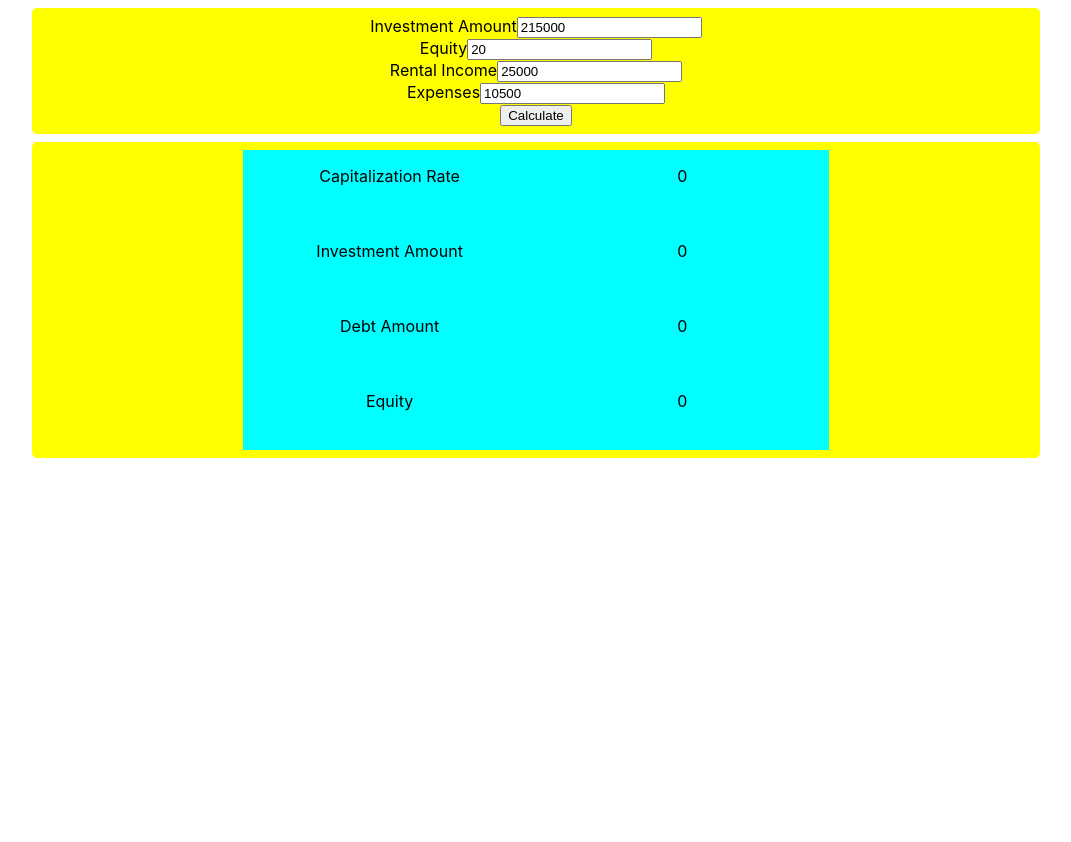
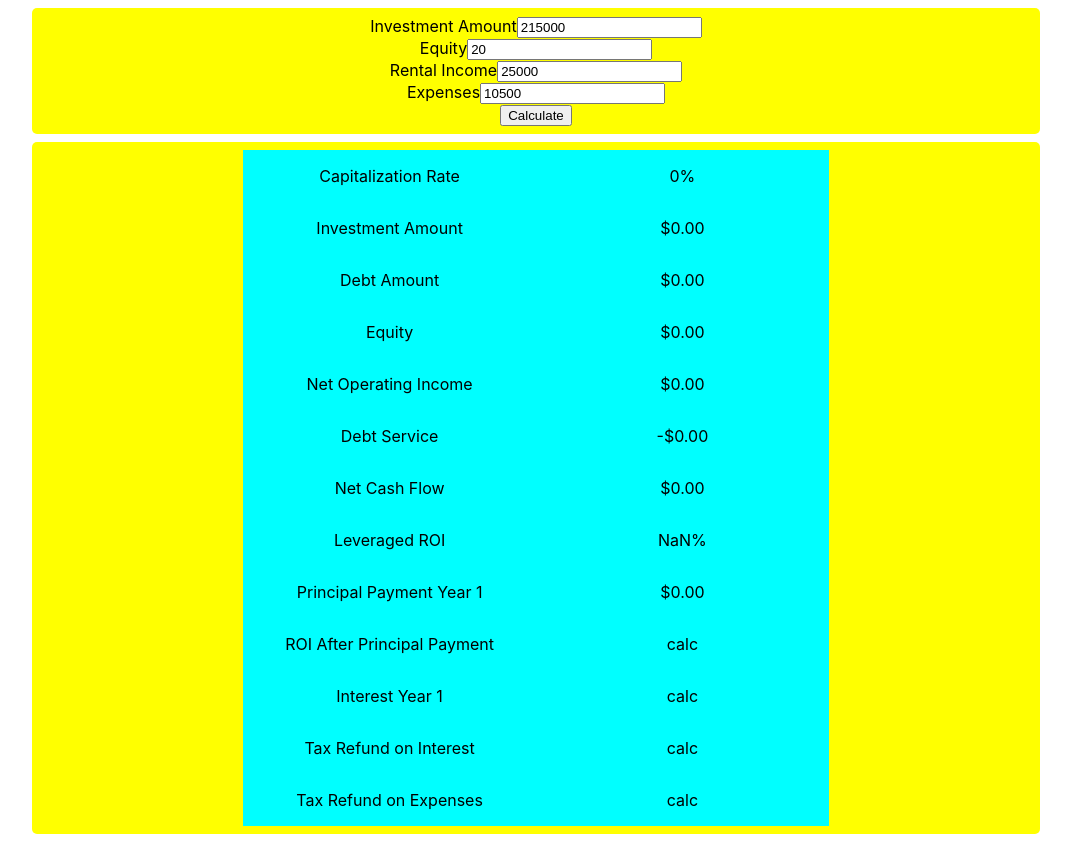
Before and after one commit to mustangJaro/cadmus, a React (Create React App) app: page / in a window 1280 px wide. Shown: the whole page, without its empty margins (104-1175 px from the left). Before the commit the page ends 800 px from the top, so only its background shows below. Built offline with nearby package versions, Linux system fonts and the light colour scheme; the HTML template or start-up script is replaced by a standard one.

Commit message:
Start working some loan calculations

```diff
--- a/src/Components/CalculatedOutput/CalculatedOutput.js
+++ b/src/Components/CalculatedOutput/CalculatedOutput.js
@@ -1,18 +1,30 @@
 import styles from "./CalculatedOutput.module.css";
 import LineItem from "../UI/LineItem";
+import {Percent, Dollars} from '../../Helpers/Format';
 
 const CalculatedOutput = (props) => {
-  console.log("calc output: " + props.capitalizationRate);
+  const debtService = props.monthlyPayment * 12 * -1;
+  const netCashFlow = props.netOperatingIncome + debtService;
+  const leveragedROI = netCashFlow / props.equity * 100;
   return (
     <div className={styles["container"]}>
       <div className={styles["calculated-output"]}>
         <LineItem
           label="Capitalization Rate"
-          value={props.capitalizationRate}
+          value={Percent(props.capitalizationRate)}
         />
-        <LineItem label="Investment Amount" value={props.investmentAmount} />
-        <LineItem label="Debt Amount" value={props.debtAmount} />
-        <LineItem label="Equity" value={props.equity} />
+        <LineItem label="Investment Amount" value={Dollars(props.investmentAmount)} />
+        <LineItem label="Debt Amount" value={Dollars(props.debtAmount)} />
+        <LineItem label="Equity" value={Dollars(props.equity)} />
+        <LineItem label="Net Operating Income" value={Dollars(props.netOperatingIncome)} />
+        <LineItem label="Debt Service" value={Dollars(debtService)} />
+        <LineItem label="Net Cash Flow" value={Dollars(netCashFlow)} />
+        <LineItem label="Leveraged ROI" value={Percent(leveragedROI)} />
+        <LineItem label="Principal Payment Year 1" value={Dollars(props.monthlyPayment)} />
+        <LineItem label="ROI After Principal Payment" value='calc' />
+        <LineItem label="Interest Year 1" value='calc' />
+        <LineItem label="Tax Refund on Interest" value='calc' />
+        <LineItem label="Tax Refund on Expenses" value='calc' />
       </div>
     </div>
   );
--- a/src/Components/CalculatedOutput/CalculatedOutput.module.css
+++ b/src/Components/CalculatedOutput/CalculatedOutput.module.css
@@ -1,11 +1,12 @@
 .container {
   display: flex;
   justify-content: center;
+  min-height: 300px;
 }
 
 .calculated-output {
-  min-height: 300px;
   background-color: aqua;
   display: grid;
   width: 60%;
+  height: 100%;
 }
--- a/src/Components/ProForma.js
+++ b/src/Components/ProForma.js
@@ -4,6 +4,7 @@ import styles from "./ProForma.module.css";
 import Card from "./UI/Card";
 import InputForm from "./InputForm/InputForm";
 import CalculatedOutput from "./CalculatedOutput/CalculatedOutput";
+import MonthlyPayment from '../Helpers/Math';
 
 const ProForma = (props) => {
   const [noi, setNOI] = useState(0);
@@ -11,14 +12,15 @@ const ProForma = (props) => {
   const [investmentAmount, setInvestmentAmount] = useState(0);
   const [equity, setEquity] = useState(0);
   const [debtAmount, setDebtAmount] = useState(0);
+  const [monthlyPayment, setMonthlyPayment] = useState(0);
 
   const onSubmitHandler = (data) => {
+    setDebtAmount(data.investmentAmount * (100 - data.equity) / 100);
     setInvestmentAmount(data.investmentAmount);
     setNOI(data.rentalIncome - data.expenses)
     setCapRate(noi / data.investmentAmount * 100);
-    setEquity(data.investmentAmount * (100 - data.equity) / 100);
-    setDebtAmount(data.investmentAmount * data.equity / 100);
-    console.log('noi: ' + noi + ', capRate: ' + capRate);
+    setEquity(data.investmentAmount * data.equity / 100);
+    setMonthlyPayment(MonthlyPayment(debtAmount, 4.5, 30))
   };
 
   return (
@@ -33,6 +35,7 @@ const ProForma = (props) => {
           investmentAmount={investmentAmount}
           equity={equity}
           debtAmount={debtAmount}
+          monthlyPayment={monthlyPayment}
         />
       </Card>
     </>
--- /dev/null
+++ b/src/Helpers/Format.js
@@ -0,0 +1,20 @@
+import {Round} from './Math';
+
+const formatter = new Intl.NumberFormat('en-US', {
+  style: 'currency',
+  currency: 'USD',
+
+  // These options are needed to round to whole numbers if that's what you want.
+  //minimumFractionDigits: 0, // (this suffices for whole numbers, but will print 2500.10 as $2,500.1)
+  //maximumFractionDigits: 0, // (causes 2500.99 to be printed as $2,501)
+});
+
+const Percent = (value) => {
+  return Round(value) + '%';
+}
+
+const Dollars = (value) => {
+  return formatter.format(Round(value));
+}
+
+export {Percent, Dollars};
--- /dev/null
+++ b/src/Helpers/Math.js
@@ -0,0 +1,21 @@
+export function Round(x) {
+  return Math.round(x * 100) / 100;
+}
+
+const MonthlyPayment = (amount, interest, years) => {
+  console.log('Started calc for monthly payment');
+  var interest = interest / 100 / 12;
+  var payments = years * 12;
+
+  // Now compute the monthly payment figure, using esoteric math.
+  var x = Math.pow(1 + interest, payments);
+  console.log('Monthly Payment x: ' + x);
+  var monthly = (amount * x * interest) / (x - 1);
+  return Round(monthly);
+}
+
+export function FirstYearLoanCalc (amount, interest, totalYears) {
+  var monthlyPayment = MonthlyPayment(amount, interest, totalYears);
+}
+
+export default MonthlyPayment;
```
